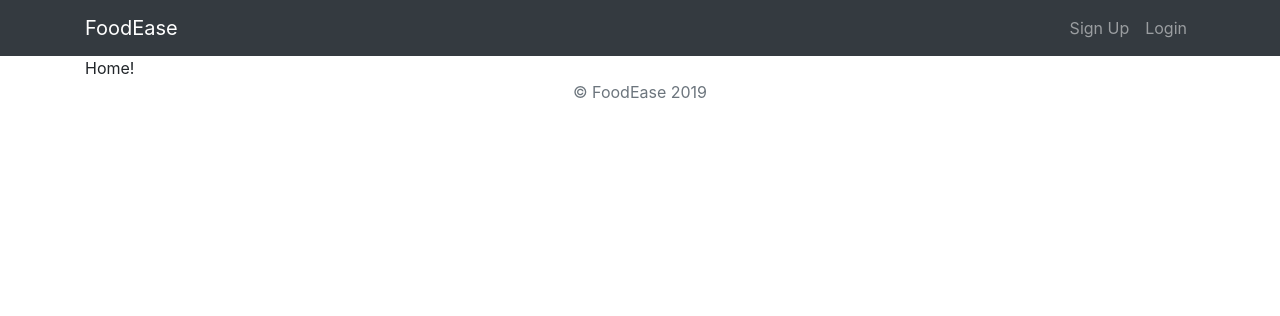
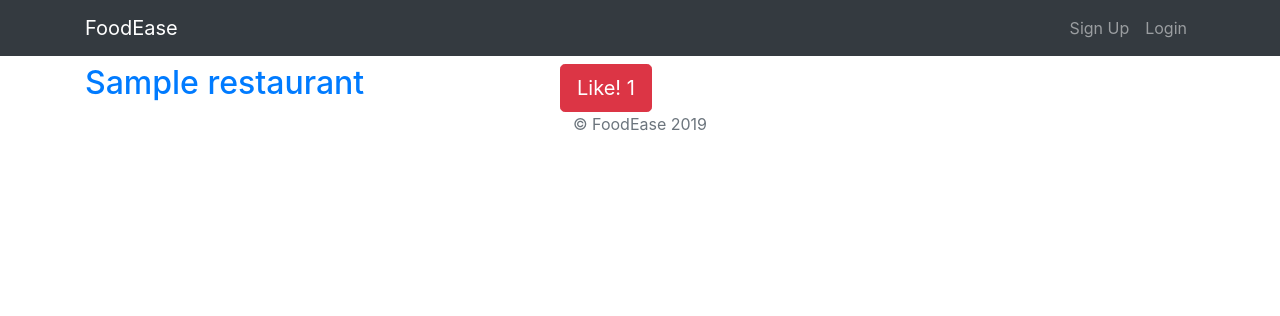
Before and after one commit to llyvonne9/CafeOfAbdu, a Django app: page / in a window 1280 px wide. Shown: the top 316 px of the page. Run offline with Django 3.2, Linux system fonts and the light colour scheme; tables that the repository leaves empty hold one stand-in row (values such as "Sample post"); some libraries are stand-ins or nearby versions.

Commit message:
Added Like functionality and updatted home page

```diff
--- a/FoodEase/FoodEase/templates/base.html
+++ b/FoodEase/FoodEase/templates/base.html
@@ -20,7 +20,7 @@
   <header>
     <nav class="navbar navbar-expand-lg navbar-dark bg-dark">
       <div class="container">
-      <a class="navbar-brand" href="">FoodEase</a>
+      <a class="navbar-brand" href="{% url 'home' %}">FoodEase</a>
       <button class="navbar-toggler" type="button" data-toggle="collapse" data-target="#navbarNavAltMarkup" aria-controls="navbarNavAltMarkup" aria-expanded="false" aria-label="Toggle navigation">
         <span class="navbar-toggler-icon"></span>
       </button>
--- a/FoodEase/dish/models.py
+++ b/FoodEase/dish/models.py
@@ -3,3 +3,4 @@ from django.db import models
 # Create your models here.
 class Dish(models.Model):
     name = models.CharField(max_length=100)
+    like = models.CharField(max_length=100,default="")
--- a/FoodEase/restaurant/models.py
+++ b/FoodEase/restaurant/models.py
@@ -8,3 +8,4 @@ class Restaurant(models.Model):
     location = models.TextField()
     url = models.TextField()
     phone = models.CharField(max_length=50)
+    likes = models.IntegerField(default=1)
--- a/FoodEase/restaurant/templates/restaurant/create.html
+++ b/FoodEase/restaurant/templates/restaurant/create.html
@@ -33,7 +33,7 @@ Phone:
 <br />
 
 <br />
-<input class="btn btn-primary" type="submit" value="Create" />
+<input class="btn btn-warning" type="submit" value="Create" />
 </form>
 
 {% endblock %}
--- a/FoodEase/restaurant/templates/restaurant/home.html
+++ b/FoodEase/restaurant/templates/restaurant/home.html
@@ -2,6 +2,20 @@
 
 {% block content %}
 
-Home!
+{% for restaurant in restaurants.all %}
+<div class="row pt-2">
+  <div class="col-5">
+    <a href="{% url 'detail' restaurant.id %}"><h2>{{restaurant.name}}</h2></a>
+  </div>
+  <div class="col-7">
+    <a href="javascript:{document.getElementById('like{{restaurant.id}}').submit()}"><button class="btn btn-danger btn-lg">Like! {{restaurant.likes}}</button></a>
+  </div>
+</div>
+
+<form id="like{{restaurant.id}}" method="POST" action="{% url 'like' restaurant.id %}">
+  {% csrf_token %}
+  <input type="hidden">
+</form>
+{% endfor %}
 
 {% endblock %}
--- a/FoodEase/restaurant/urls.py
+++ b/FoodEase/restaurant/urls.py
@@ -4,4 +4,6 @@ from . import views
 
 urlpatterns = [
     path('create', views.create,name='create'),
+    path('<int:restaurant_id>', views.detail,name='detail'),
+    path('<int:restaurant_id>/like', views.like,name='like'),
 ]
--- a/FoodEase/restaurant/views.py
+++ b/FoodEase/restaurant/views.py
@@ -1,10 +1,11 @@
-from django.shortcuts import render, redirect
+from django.shortcuts import render, redirect, get_object_or_404
 from django.contrib.auth.decorators import login_required
 from .models import Restaurant
 
 # Create your views here.
 def home(request):
-    return render(request,'restaurant/home.html')
+    restaurants = Restaurant.objects
+    return render(request,'restaurant/home.html',{'restaurants':restaurants})
 
 @login_required
 def create(request):
@@ -17,8 +18,21 @@ def create(request):
             restaurant.url = request.POST['url']
             restaurant.phone = request.POST['phone']
             restaurant.save()
-            return redirect('home')
+            return redirect('/restaurant/'+ str(restaurant.id))
         else:
             return render(request,'restaurant/create.html',{'error':'All fields required'})
     else:
         return render(request,'restaurant/create.html')
+
+
+def detail(request, restaurant_id):
+    restaurant = get_object_or_404(Restaurant, pk = restaurant_id)
+    return render(request, 'restaurant/detail.html',{'restaurant':restaurant})
+
+@login_required
+def like(request, restaurant_id):
+    if (request.method == 'POST'):
+        restaurant = get_object_or_404(Restaurant, pk = restaurant_id)
+        restaurant.likes += 1
+        restaurant.save()
+        return redirect('/restaurant/'+ str(restaurant.id))
```
Also changed, not shown: FoodEase/restaurant/templates/restaurant/detail.html (added, +22 -0 lines), FoodEase/dish/migrations/0002_dish_like.py (added), FoodEase/restaurant/migrations/0002_restaurant_likes.py (added), 1 other file.
